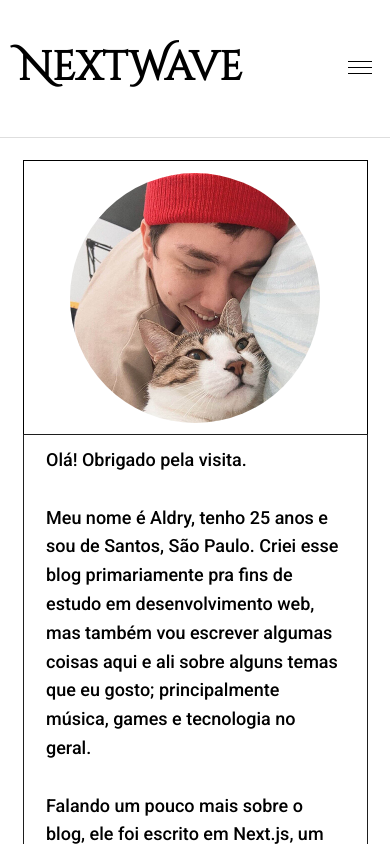
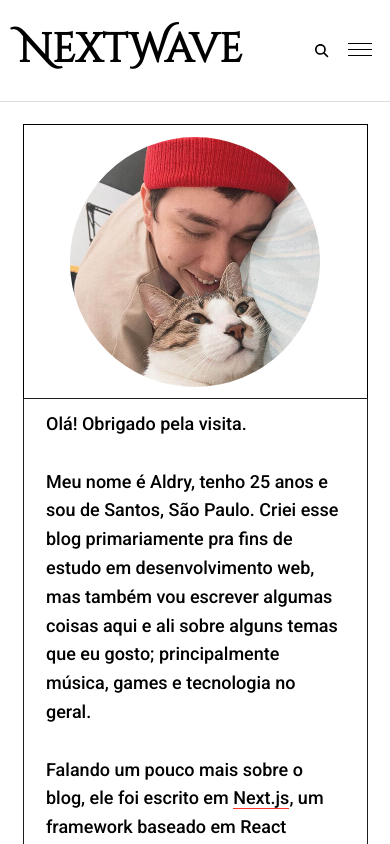
Before and after one commit to xldry/nextwave, a Next.js app: page /sobre in a window 390 px wide. Shown: the top 844 px of the page. Built offline with nearby package versions, Linux system fonts and the light colour scheme.

Commit message:
added search bar to mobile header

```diff
--- a/components/Header/index.js
+++ b/components/Header/index.js
@@ -3,11 +3,14 @@ import Head from 'next/head';
 import Link from 'next/link';
 import Image from 'next/image';
 import Searchbar from '../Searchbar';
+import { FontAwesomeIcon } from '@fortawesome/react-fontawesome';
+import { faMagnifyingGlass } from '@fortawesome/free-solid-svg-icons';
 
 import * as S from './styles'
 
 const MainHeader = () => {
   const [isDrawerOpen, setIsDrawerOpen] = useState(false);
+  const [isSearchBarVisible, setSearchBarVisible] = useState(false);
 
   useEffect(() => {
     function handleResize() {
@@ -41,6 +44,9 @@ const MainHeader = () => {
             <Link href="/sobre">Sobre</Link>
           </S.Menu>
           <S.MobileMenuContainer>
+            <button className="search" type="button" onClick={() => setSearchBarVisible(!isSearchBarVisible)}>
+              <FontAwesomeIcon icon={faMagnifyingGlass} />
+            </button>
             <S.MobileMenuButton onClick={() => setIsDrawerOpen(!isDrawerOpen)}>
               <Image
                 src="/images/drawer.png"
@@ -54,6 +60,11 @@ const MainHeader = () => {
             </S.MobileMenu>
           </S.MobileMenuContainer>
         </S.HeaderContent>
+        <S.MobileSearchBar>
+          {isSearchBarVisible && (
+            <Searchbar />
+          )}
+        </S.MobileSearchBar>
       </S.Header>
     </>
   )
--- a/components/Header/styles.js
+++ b/components/Header/styles.js
@@ -23,6 +23,9 @@ export const Header = styled.header`
 export const HeaderContent = styled.div`
   max-width: 1000px;
   padding: 2em 1em;
+  @media (max-width: 768px) {
+    padding: 1em;
+  }
   margin: auto;
   display: flex;
   flex-direction: row;
@@ -78,6 +81,13 @@ export const MobileMenuContainer = styled.div`
   .drawer-menu.open {
     right: 0;
   }
+
+  .search {
+    border: 0;
+    background: transparent;
+    width: ${rem(16)};
+    margin-right: ${rem(15)};
+  }
 `
 
 export const MobileMenu = styled.nav`
@@ -106,3 +116,9 @@ export const MobileMenuButton = styled.button`
   background: transparent;
   border: 0;
 `
+
+export const MobileSearchBar = styled.div`
+  @media (min-width: 768px) {
+    display: none;
+  }
+`
--- a/components/Searchbar/styles.js
+++ b/components/Searchbar/styles.js
@@ -7,12 +7,19 @@ export const SearchContainer = styled.form`
   display: flex;
   flex-direction: row;
   align-items: center;
+  @media (max-width: 768px) {
+    margin: 0;
+    padding: ${rem(0)} ${rem(16)} ${rem(16)} ${rem(16)};
+  }
 
   button {
     background: transparent;
     border: 0;
     position: absolute;
     right: ${rem(15)};
+    @media (max-width: 768px) {
+      right: ${rem(24)};
+    }
     cursor: pointer;
 
     svg {
@@ -25,6 +32,9 @@ export const SearchContainer = styled.form`
 export const Searchbar = styled.input`
   height: 36px;
   width: 250px;
+  @media (max-width: 768px) {
+    width: 100%;
+  }
   border: 1px solid #DEDEDE;
   padding-left: ${rem(10)};
   font-family: 'Roboto', sans-serif;
```
